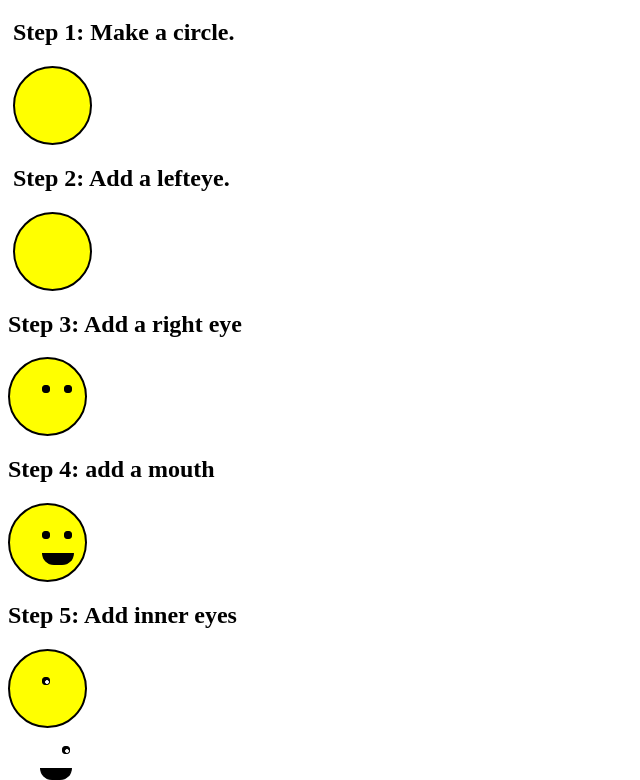
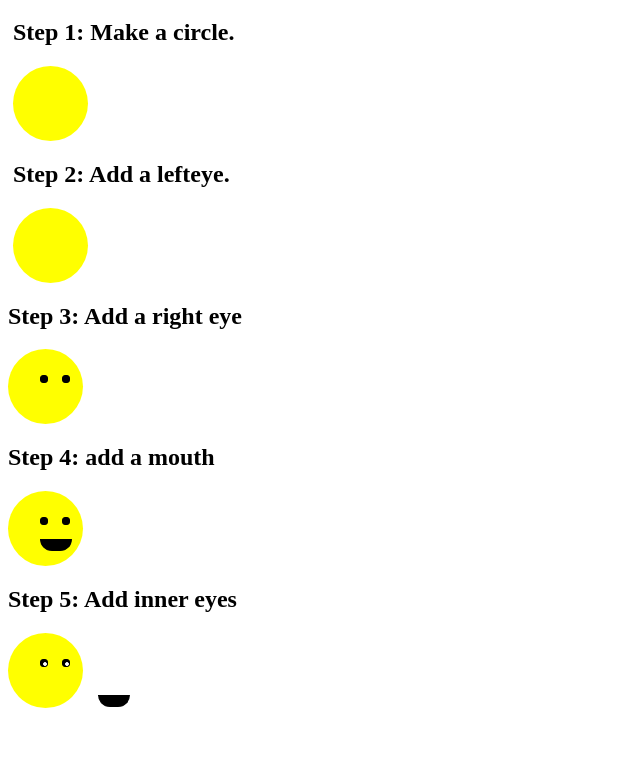
Before and after one commit to kennt4030/css_fundamentals, a plain HTML site: page smiley/index.html in a window 1280 px wide. Shown: the part 61-841 px from the top of the page, without its empty margins (0-640 px from the left). After the commit the page ends 800 px from the top, so only its background shows below. Drawn offline with Linux system fonts and the light colour scheme.

Commit message:
Newest commit

```diff
--- a/smiley/index.css
+++ b/smiley/index.css
@@ -69,3 +69,10 @@
     left: 1em;
     background-color: black;
 }
+
+.face {
+    width: 75px;
+    height: 75px;
+    border: solid 2px black;
+    background-color: yellow;
+    border: 50px;
--- a/smiley/index.html
+++ b/smiley/index.html
@@ -26,15 +26,14 @@
     <div class="face">
         <div class="lefteye"> </div>
         <div class="righteye"> </div>
-        <div class="mouth"></div>
+        <div class="mouth"> </div>
     </div>
 
     <h2>Step 5: Add inner eyes</h2>
     <div class="face">
-        <div class="lefteye"><div id="inner-left"></div></div>    </div>
-        <div class="righteye"><div id="inner-right"></div></div>
-        <div class="mouth"></div>
-
+        <div class="lefteye"><div id="inner-left"></div></div>
+        <div class="righteye"><div id="inner-right"><div></div>
+            <div class="mouth"></div>
 </div>
 
 </body>
```
